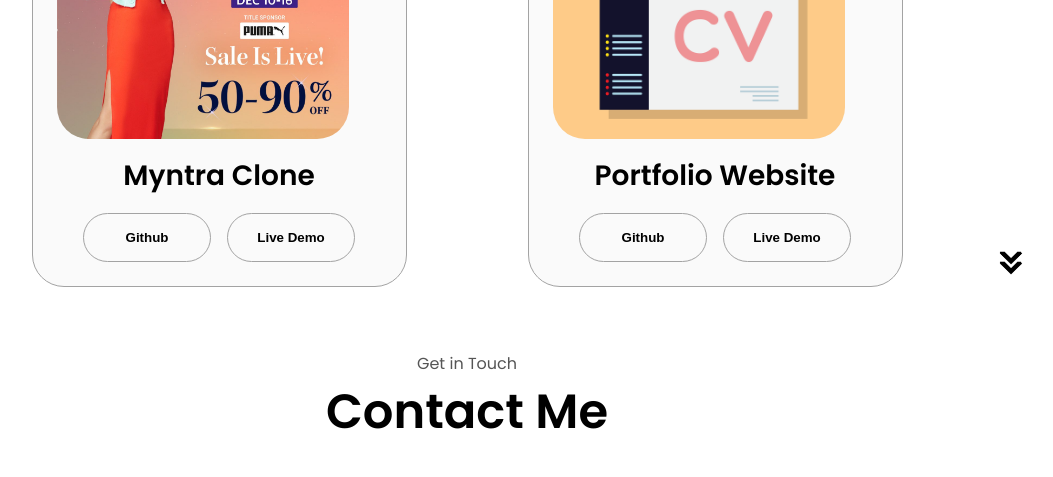
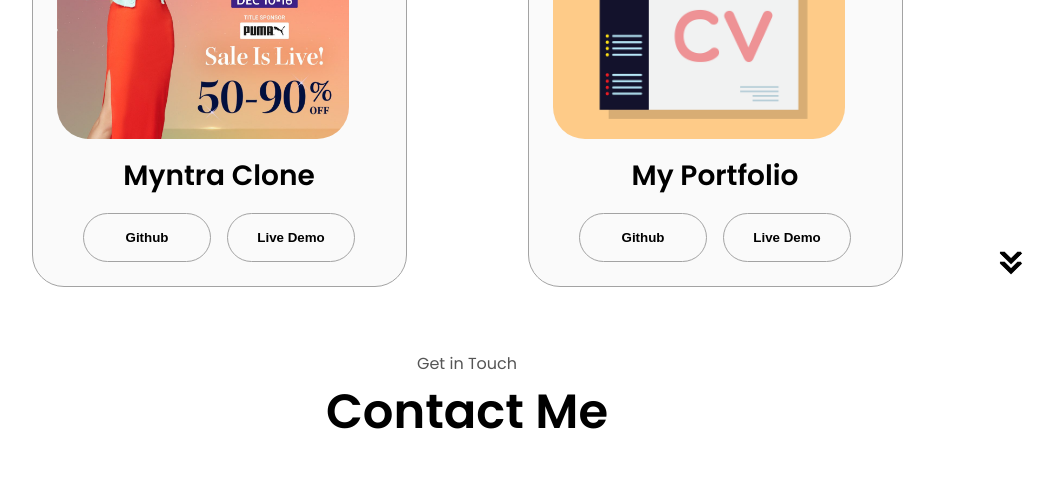
Before and after one commit to maithilguy/portfolio, a plain HTML site: page index.html in a window 1280 px wide. Shown: the part 2772-3249 px from the top of the page, without its empty margins (173-1226 px from the left). Drawn offline with Linux system fonts and the light colour scheme.

Commit message:
Update index.html

```diff
--- a/index.html
+++ b/index.html
@@ -363,7 +363,7 @@
                   class="project-img"
                 />
               </div>
-              <h2 class="experience-sub-title project-title">Portfolio Website</h2>
+              <h2 class="experience-sub-title project-title">My Portfolio</h2>
               <div class="btn-container">
                 <button
                   class="btn btn-color-2 project-btn"
```
